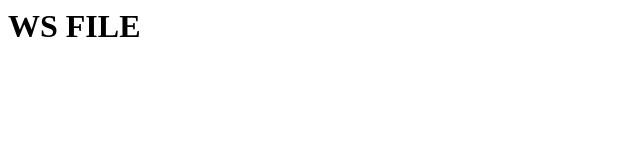
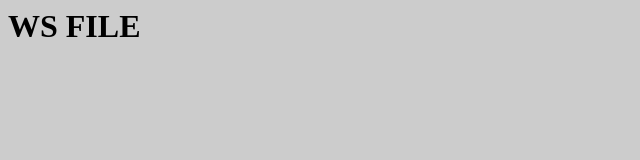
Before and after one commit to oliod/testing, a plain HTML site: page ws.html in a window 1280 px wide. Shown: the whole page, without its empty margins (0-640 px from the left). Drawn offline with Linux system fonts and the light colour scheme.

Commit message:
Update ws.html
ajout un style dans un body

```diff
--- a/ws.html
+++ b/ws.html
@@ -1,7 +1,12 @@
 <html>
 
+  <style>
+    body{
+    background:#ccc;
+    }
+  </style>
 
 <body>
-<h1> WS FILE</h1>
+<h1> WS FILE </h1>
 </body>
 </html>
```
